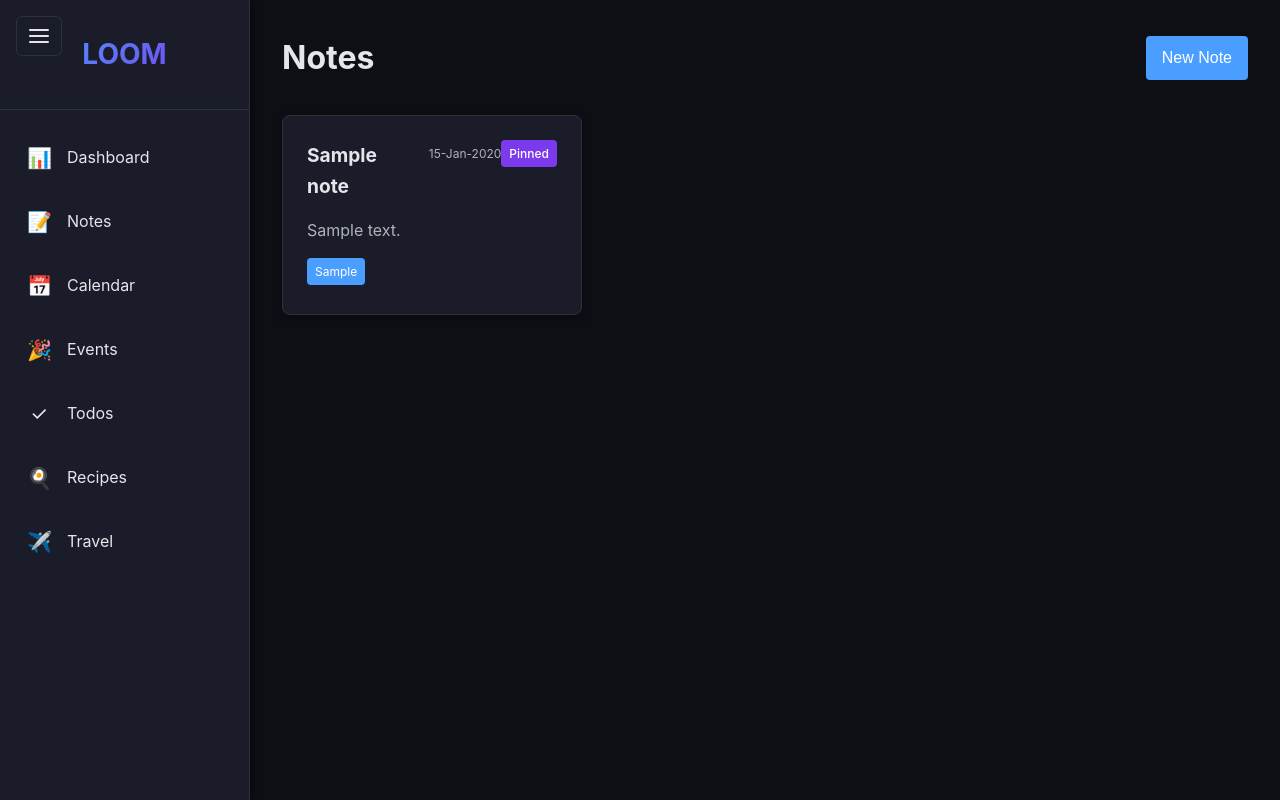
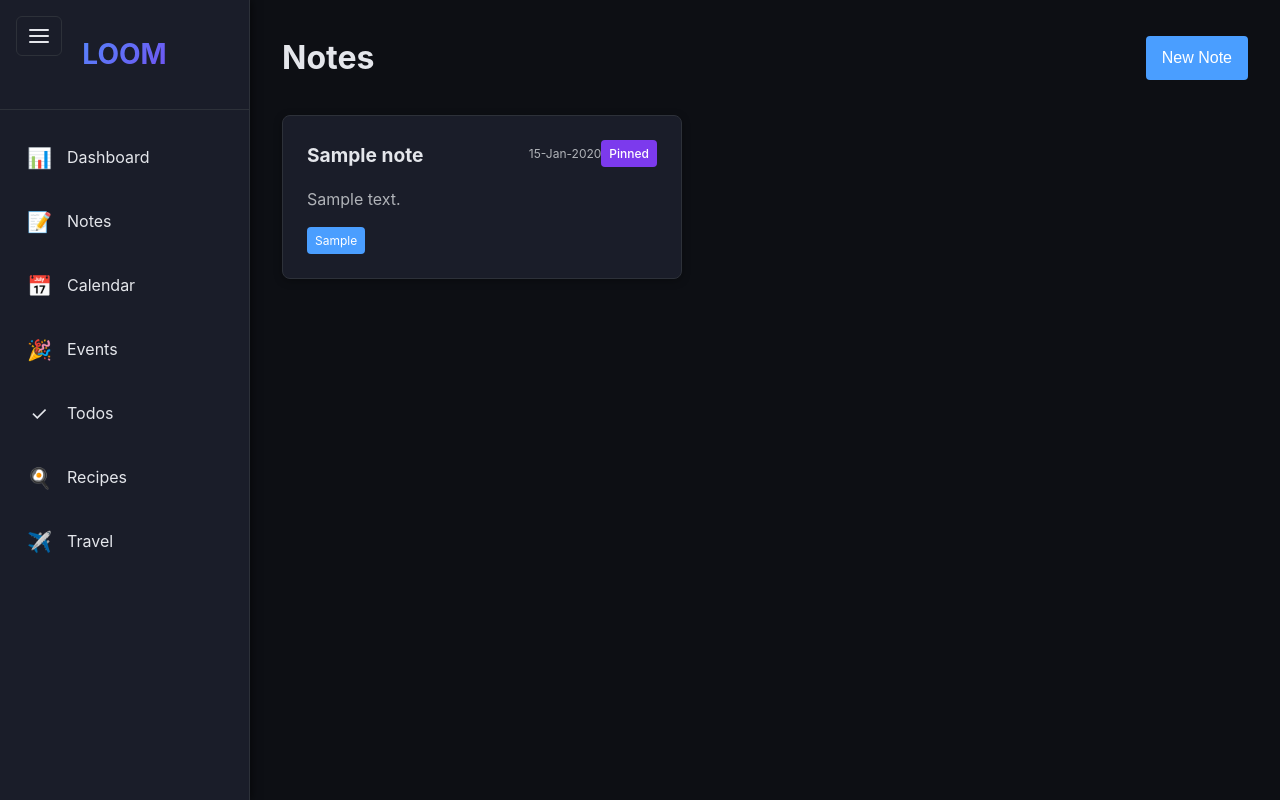
Before and after one commit to DorkSoul/LOOM, a Flask app: page /notes/ in a window 1280 px wide. Run offline with Flask 3, Linux system fonts and the light colour scheme; tables that the repository leaves empty hold one stand-in row (values such as "Sample post"); parts of the project's set-up code (start-up, migrations or seed data) failed here and were passed over; some libraries are stand-ins or nearby versions.

Commit message:
Update index.html

```diff
--- a/app/templates/notes/index.html
+++ b/app/templates/notes/index.html
@@ -206,7 +206,7 @@
 
     #notes-list {
         display: grid;
-        grid-template-columns: repeat(auto-fill, 300px);
+        grid-template-columns: repeat(auto-fill, minmax(300px, 400px));
         grid-auto-rows: 20px;
         gap: 1rem;
         justify-content: start;
@@ -214,7 +214,7 @@
 
     /* Note card styling */
     .note-card {
-        width: 300px;
+        width: 100%;
         min-height: 100px;
         max-height: 500px;
         overflow: hidden;
```
